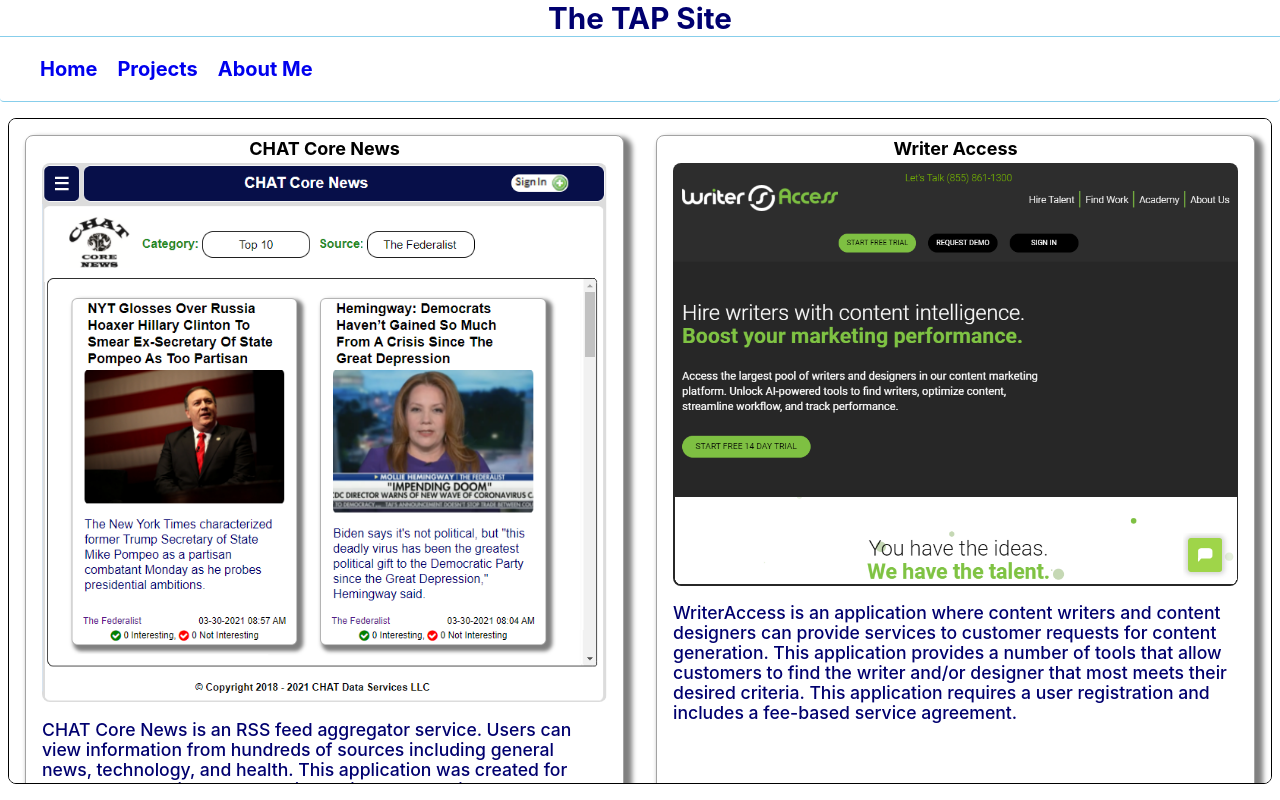
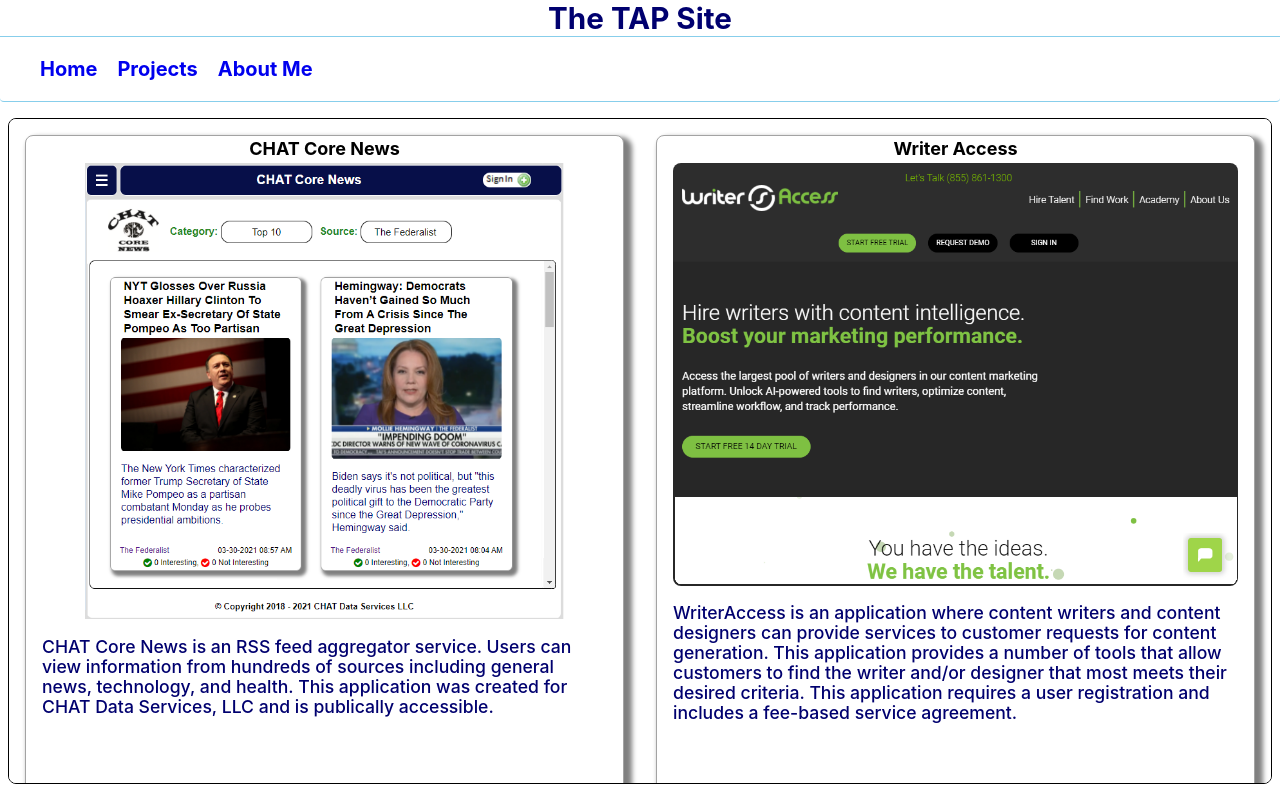
Before and after one commit to ocsfwarch/thetapsite, a React (Create React App) app: page /Projects in a window 1280 px wide. Built offline with nearby package versions, Linux system fonts and the light colour scheme.

Commit message:
Update to the projects image display

```diff
--- a/src/index.css
+++ b/src/index.css
@@ -202,7 +202,7 @@
   margin: 1em;
   display: flex;
   flex-direction: column;
-  align-items: stretch;
+  /*align-items: stretch;*/
   width: calc(100% - 2em);
   /*max-width: 30em;*/
   box-shadow: 5px 5px 5px 3px #808080;
@@ -234,6 +234,7 @@
   display: flex;
   flex-flow: column nowrap;
   border-radius: 0.5em;
+  height: 60%;
   background-color: white;
   margin-left: 1em;
   margin-right: 1em;
```
